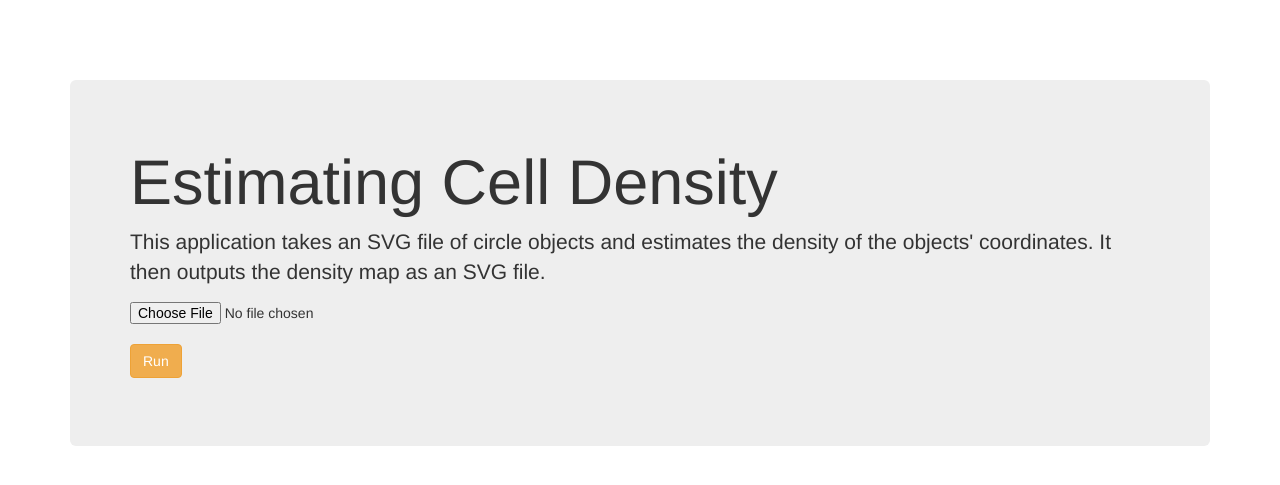
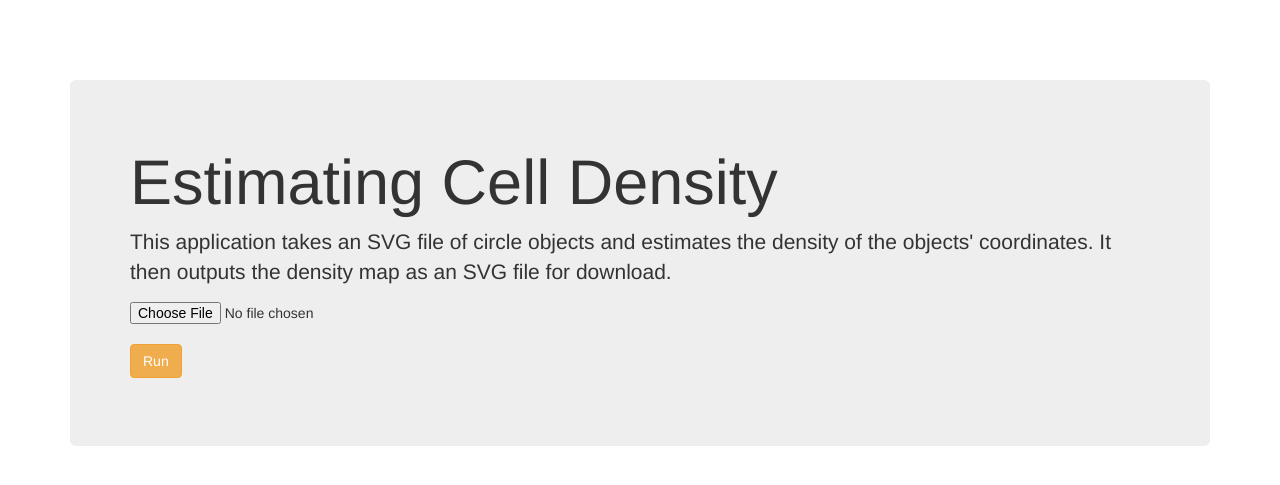
Before and after one commit to alexarnal/firstFlaskApp_densityEstimation, a Flask app: page / in a window 1280 px wide. Shown: the top 485 px of the page. Run offline with Flask 2, Linux system fonts and the light colour scheme; some libraries are stand-ins or nearby versions.

Commit message:
third commit of density estimation app

```diff
--- a/app.py
+++ b/app.py
@@ -142,6 +142,10 @@ class ToDo(db.Model):
 @app.route('/', methods=['POST','GET']) #GET is default without this method parameter
 def index():
     download=False
+    for f in os.listdir(app.config['IMAGE_UPLOADS']):
+        #if not f.endswith(".bak"):
+        #    continue
+        os.remove(os.path.join(app.config['IMAGE_UPLOADS'], f))
     if request.method == 'POST':
         if request.files:
             svg = request.files['SVG'] #this is where you get the python input with id content
--- a/templates/index.html
+++ b/templates/index.html
@@ -10,15 +10,19 @@
 <div class="container">
     <div class="jumbotron">
         <h1>Estimating Cell Density</h1>
-        <p>This application takes an SVG file of circle objects and estimates the density of the objects' coordinates. It then outputs the density map as an SVG file.</p>
+        <p>This application takes an SVG file of circle objects and estimates the density of the objects' coordinates. It then outputs the density map as an SVG file for download.</p>
+
+        {% if download == False %}
         <form action="/" method="POST" enctype="multipart/form-data">
             <input type="file" name="SVG" id="SVG" accept=".svg" >
             <br>
             <button type="submit" class="btn btn-warning">Run</button> <!-- id="compute" onclick="getDensityMap()" -->
         </form>
         <br>
-        {% if download == True %}
-        <button class="btn btn-warning"><a href="{{url_for('download_file')}}">Download</a></button>
+        {% else %}
+        <form action="/" method="GET">
+            <button type="submit"  class="btn btn-link"><a href="{{url_for('download_file')}}">Download</a></button>
+        </form>
         {% endif  %}
     </div>
 </div>
```
Also changed, not shown: requirements.txt (+9 -0 lines).
